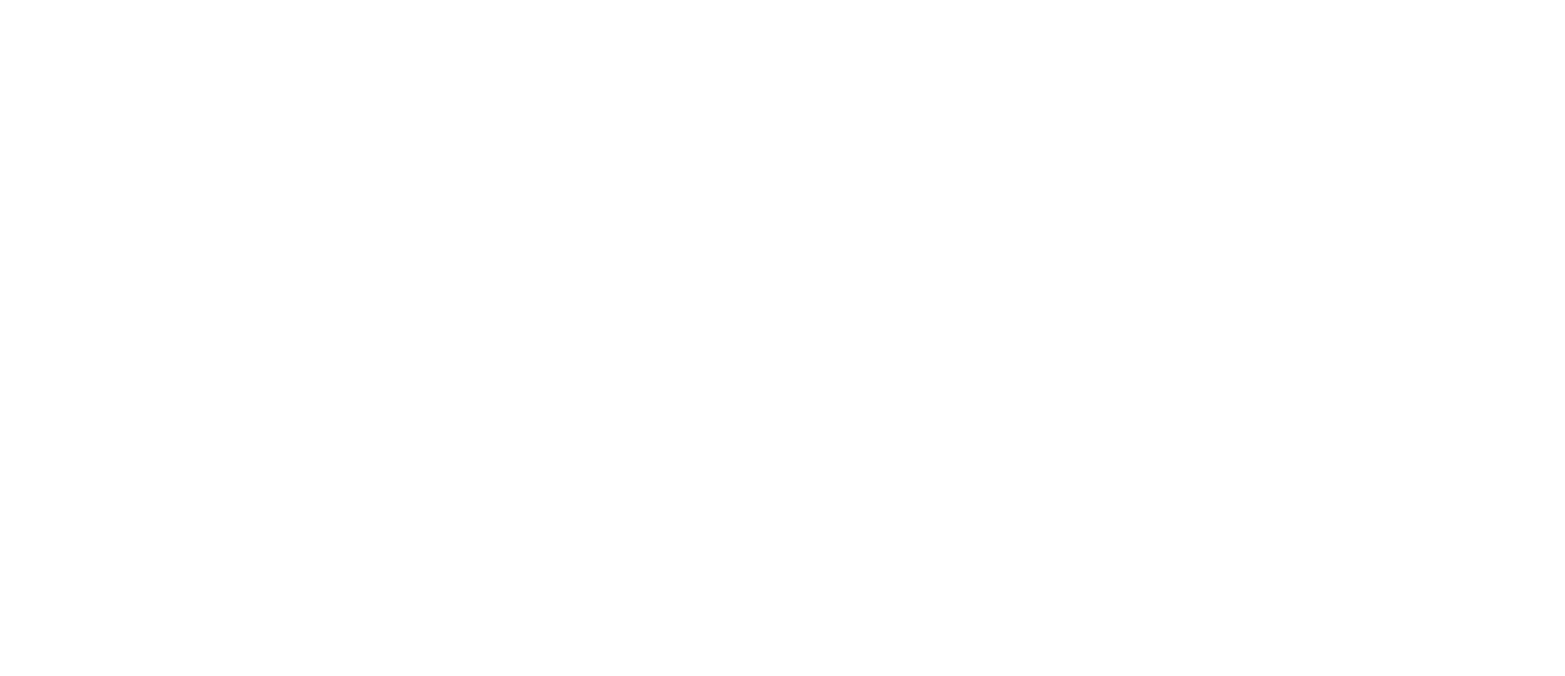
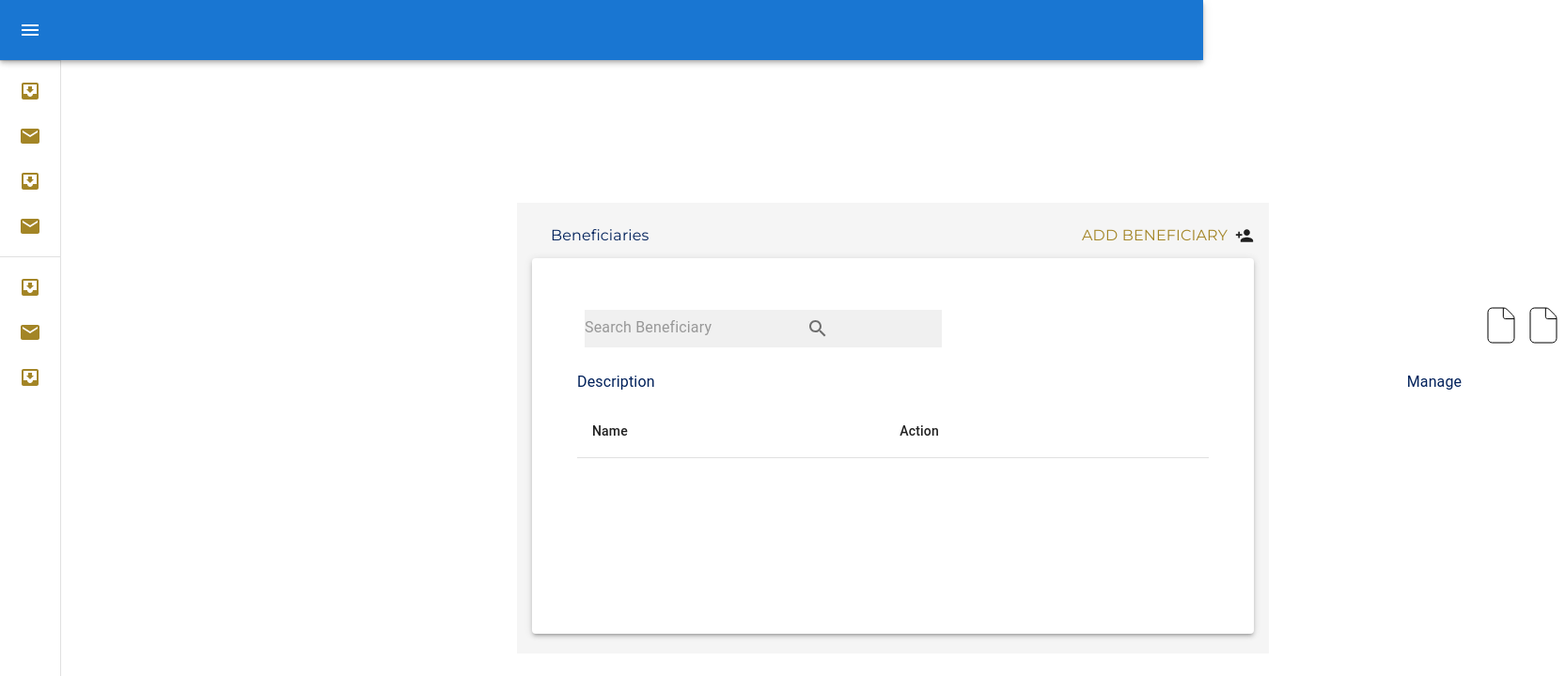
Before and after one commit to Equity-Afya/victoria-bank, a React (Vite) app: page /ManageBeneficiaries in a window 1280 px wide. Before the commit this address had no page. Shown: the top 720 px of the page at 94% size, 1665 px wide, since content can reach past the window. Built offline with nearby package versions, Linux system fonts and the light colour scheme.

Commit message:
pushing manageBeneficiaries component

```diff
--- /dev/null
+++ b/src/Pages/ManageBeneficiariesPage.jsx
@@ -0,0 +1,18 @@
+
+import Sidebar from '../components/Sidebar/Sidebar'
+import ManageBeneficiaries from '../components/ManageBeneficiaries'
+
+const ManageBeneficiariesPage = () => {
+  return (
+    <>
+    <div>
+      <Sidebar/>
+    </div>
+    <div>
+      <ManageBeneficiaries/>
+    </div>
+    </>
+  )
+}
+
+export default ManageBeneficiariesPage
--- /dev/null
+++ b/src/components/ManageBeneficiaries.jsx
@@ -0,0 +1,162 @@
+import { useState } from 'react';
+import { Box, Paper, Typography, InputBase, IconButton, Table, TableBody, TableCell, TableContainer, TableHead, TableRow } from '@mui/material';
+import SearchIcon from '@mui/icons-material/Search';
+import PersonAddIcon from '@mui/icons-material/PersonAdd';
+import EditIcon from '@mui/icons-material/Edit';
+import VisibilityIcon from '@mui/icons-material/Visibility';
+import pdf from '../assets/icons/pdf.svg';
+import excel from '../assets/icons/excel.svg';
+
+const ManageBeneficiaries = () => {
+  const [beneficiaries, setBeneficiaries] = useState([]);
+
+  const handleAddBeneficiary = () => {
+    setBeneficiaries([...beneficiaries, { id: Date.now(), name: 'New Beneficiary' }]);
+  };
+
+  return (
+    <Box
+      sx={{
+        marginLeft: '550px',
+        display: 'flex',
+        flexDirection: 'column',
+        alignItems: 'center',
+        justifyContent: 'center',
+        height: '60vh',
+        bgcolor: '#f5f5f5',
+        padding: 2,
+      }}
+    >
+      {/* Container for the subtitles */}
+      <Box
+        sx={{
+          display: 'flex',
+          justifyContent: 'space-between',
+          width: '100%',
+          marginBottom: '10px',
+        }}
+      >
+        {/* Subtitle on the left */}
+        <Typography variant="subtitle1" sx={{ marginLeft: '20px', color: '#01215B', fontFamily: '"Montserrat", sans-serif' }}>
+          Beneficiaries
+        </Typography>
+        {/* Subtitle on the right with Person Add Icon */}
+        <Box sx={{ display: 'flex', alignItems: 'center' }}>
+          <Typography variant="subtitle1" sx={{ marginRight: '8px', textTransform: 'uppercase', color: '#A38526', fontFamily: '"Montserrat", sans-serif' }}>
+            ADD BENEFICIARY
+          </Typography>
+          <PersonAddIcon fontSize="small" onClick={handleAddBeneficiary} />
+        </Box>
+      </Box>
+      <Paper
+        elevation={3}
+        sx={{
+          width: '60vw',
+          height: '50vh',
+          padding: 6,
+          textAlign: 'left',
+          display: 'flex',
+          flexDirection: 'column',
+          alignItems: 'flex-start',
+        }}
+      >
+        {/* Search Bar */}
+        <Box
+          sx={{
+            display: 'flex',
+            alignItems: 'center',
+            borderRadius: '4px',
+            padding: '4px 8px',
+            marginBottom: '16px',
+          }}
+        >
+          <Box sx={{ backgroundColor: '#f0f0f0' ,width: '380px'}}>
+           <InputBase
+        placeholder="Search Beneficiary"
+        sx={{ marginRight: '8px', flexGrow: 1}}
+      />
+      <IconButton>
+        <SearchIcon />
+      </IconButton></Box>
+
+          <Box sx={{ top: '-50px', marginLeft: '580px', gap: '15px', display: 'flex'}}>
+          <Box>
+          <img src={excel} alt="Excel"  />
+          </Box>
+          <Box>
+          <img src={pdf} alt="PDF"  />
+          </Box>
+
+          </Box>
+        </Box>
+
+        {/* New Subtitles Below the Search Bar */}
+        <Box
+          sx={{
+            display: 'flex',
+            justifyContent: 'space-between',
+            width: '100%',
+            marginBottom: '10px',
+
+          }}
+        >
+          {/* Description Subtitle */}
+          <Typography variant="subtitle1" sx={{ color: '#01215B' }}>
+            Description
+          </Typography>
+         <Box>
+
+
+          {/* Manage Subtitle */}
+          <Typography variant="subtitle1" sx={{ color: '#01215B', marginLeft: '800px' }}>
+            Manage
+          </Typography>
+        </Box>
+         </Box>
+          {/* Overlay Images */}
+
+
+        {/* Table Container */}
+        <TableContainer>
+          <Table>
+            <TableHead>
+              <TableRow>
+                <TableCell>Name</TableCell>
+                <TableCell>Action</TableCell>
+              </TableRow>
+            </TableHead>
+            <TableBody>
+              {beneficiaries.map((beneficiary) => (
+                <TableRow key={beneficiary.id}>
+                  <TableCell>{beneficiary.name}</TableCell>
+                  <TableCell>
+                    <EditIcon />
+                    <VisibilityIcon />
+                  </TableCell>
+                </TableRow>
+              ))}
+            </TableBody>
+          </Table>
+        </TableContainer>
+
+        {/* Dynamic Rendering of Horizontal Lines Based on Beneficiaries */}
+        {beneficiaries.length > 0 && (
+          <Box
+            sx={{
+              display: 'flex',
+              justifyContent: 'space-between',
+              width: '100%',
+              marginBottom: '10px',
+            }}
+          >
+            <Box sx={{ borderBottom: `1px solid #000`, flex: 1 }} />
+            <Box sx={{ borderBottom: `1px solid #000`, flex: 1 }} />
+            <Box sx={{ borderBottom: `1px solid #000`, flex: 1 }} />
+          </Box>
+        )}
+      </Paper>
+    </Box>
+  );
+};
+
+export default ManageBeneficiaries;
--- a/src/routes/index.jsx
+++ b/src/routes/index.jsx
@@ -1,11 +1,13 @@
 import { BrowserRouter as Router, Route, Routes } from "react-router-dom";
 import DashboardPage from '../Pages/DashboardPage';
+import ManageBeneficiariesPage from "../Pages/ManageBeneficiariesPage";
 
 function AppRoutes () {
     return (
         <Router>
             <Routes>
               <Route path="/dashboard" element={<DashboardPage />} />
+              <Route path="/ManageBeneficiaries" element={<ManageBeneficiariesPage />} />
             </Routes>
         </Router>
     )
```
Also changed, not shown: src/assets/icons/excel.svg (added), src/assets/icons/pdf.svg (added).
